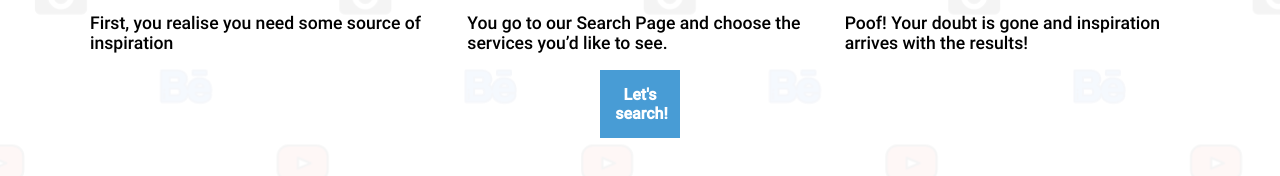
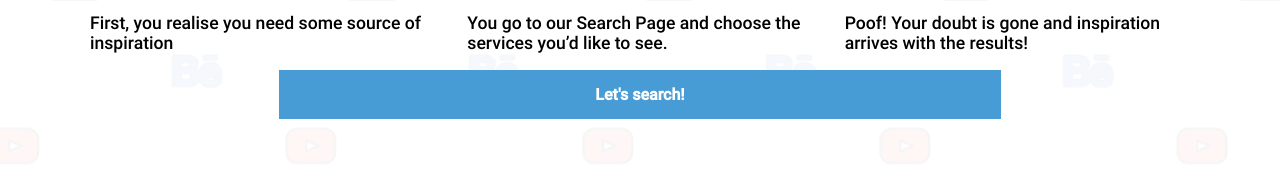
Before and after one commit to afvc/TAWS-Inspire.me, a plain HTML site: page index.html in a window 1280 px wide. Shown: the part 1153-1329 px from the top of the page. Drawn offline with nearby package versions, Linux system fonts and the light colour scheme.

Commit message:
button link

```diff
--- a/index.html
+++ b/index.html
@@ -68,7 +68,7 @@
                 <div class="row center-xs ">
 
 
-           <a href="search.html"> <button type="button" class=" col-xs-12 col-md-8 btn-blue text text-lightest text-bold ">Let's search!</button>
+           <a class=" col-xs-12 col-md-8" href="search.html" > <button type="button" href="search.html" class=" btn-blue text text-lightest text-bold ">Let's search!</button>
                  </a>
 
                 </div>
```
